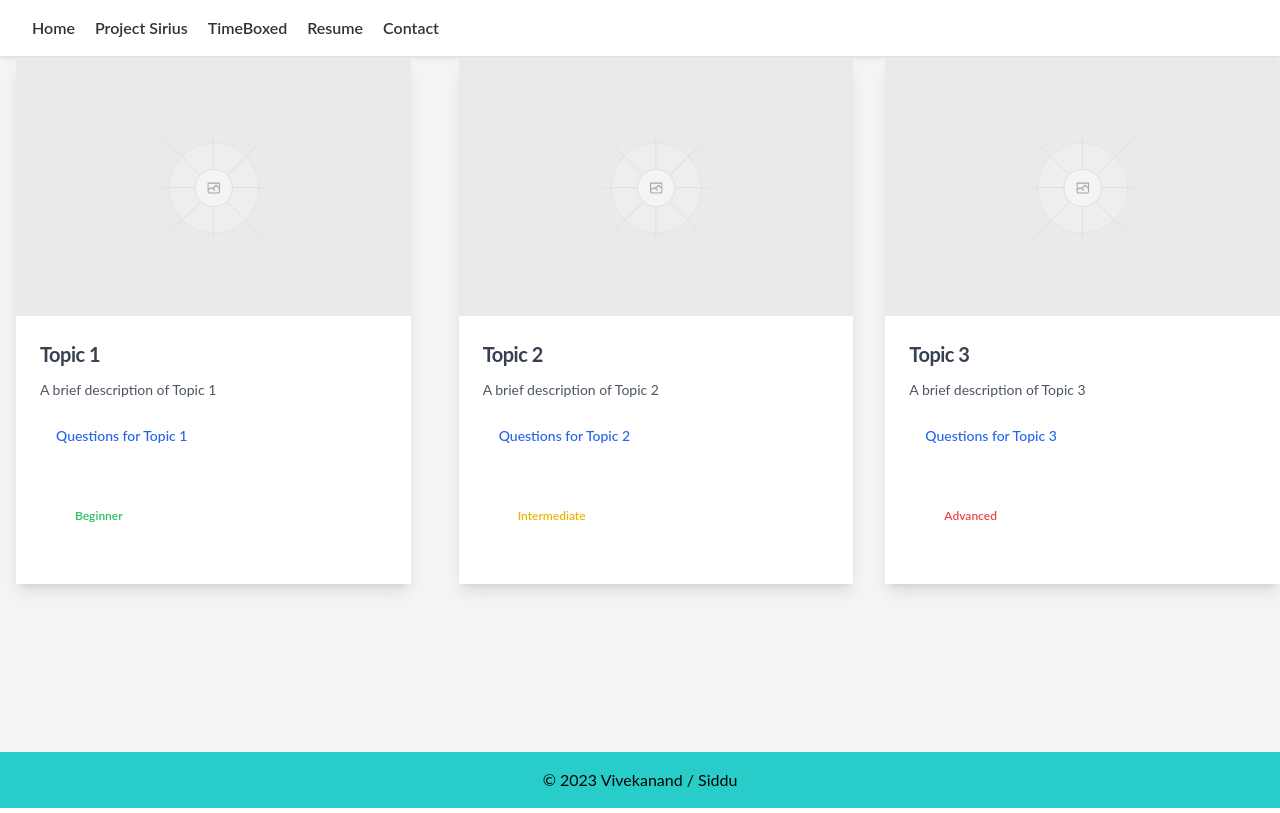
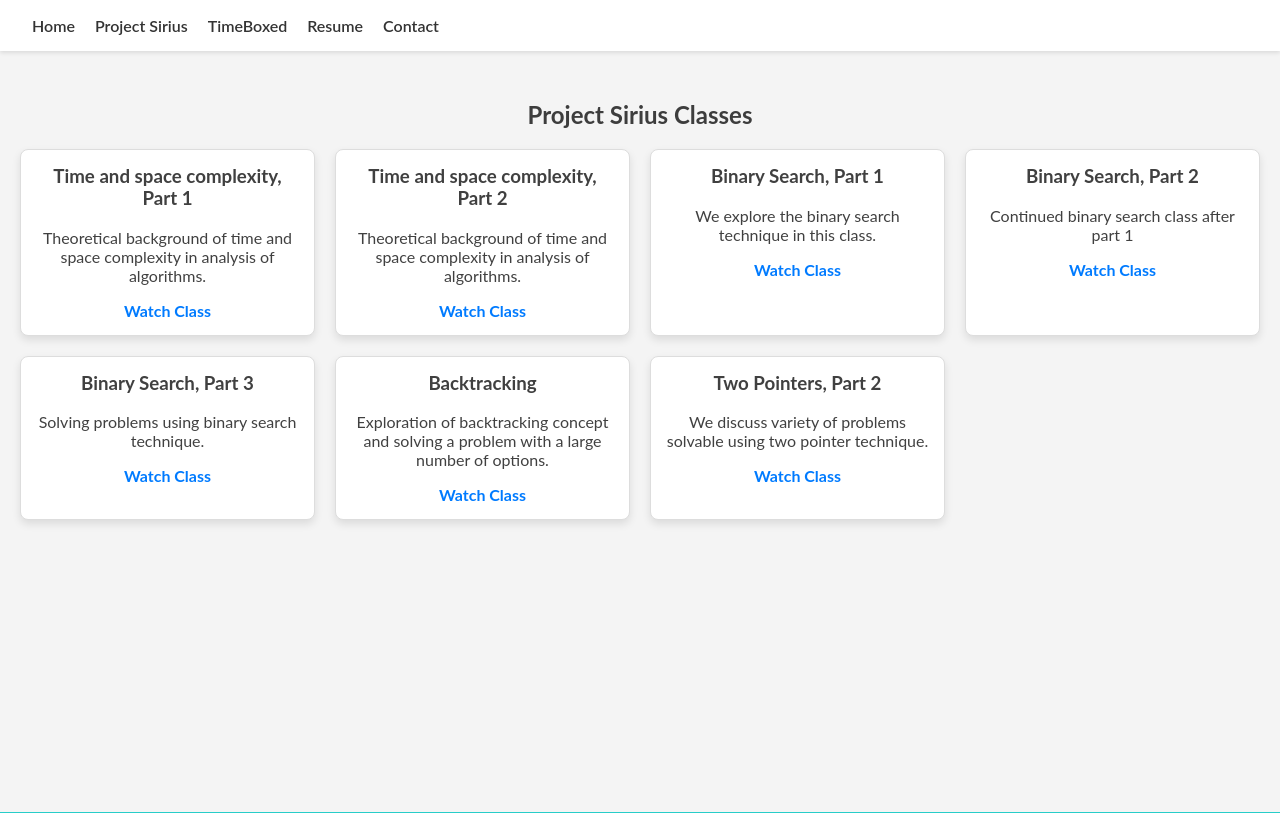
Before and after one commit to siddudubey/TimeBoxed, a Flask app: page /sirius in a window 1280 px wide. Shown: the top 813 px of the page. Run offline with Flask 3, Linux system fonts and the light colour scheme.

Commit message:
Adding project sirius class links
Revamped the Project Sirius page template with simpler design with no video thumbnails, added actual links to the classes.

```diff
--- a/src/app.py
+++ b/src/app.py
@@ -22,7 +22,19 @@ def download_resume():
 
 @app.route('/sirius')
 def sirius():
-    return render_template('sirius.html', title='Project Sirius')
+    # return render_template('sirius.html', title='Project Sirius')
+    classes = [
+        {"title": "Time and space complexity, Part 1", "description": "Theoretical background of time and space complexity in analysis of algorithms.", "link": "https://tldv.io/app/meetings/64ecc5024bfc27001357bf2c"},
+        {"title": "Time and space complexity, Part 2", "description": "Theoretical background of time and space complexity in analysis of algorithms.", "link": "https://tldv.io/app/meetings/64ee16c54ce21000122d24ec"},
+        {"title": "Binary Search, Part 1", "description": "We explore the binary search technique in this class.", "link": "https://youtu.be/1ELX88hH--8"},
+        {"title": "Binary Search, Part 2", "description": "Continued binary search class after part 1", "link": "https://youtu.be/MAMEctg-Zss"},
+        {"title": "Binary Search, Part 3", "description": "Solving problems using binary search technique.", "link": "https://tldv.io/app/meetings/64f60138ef183d001390f2bb"},
+        {"title": "Backtracking", "description": "Exploration of backtracking concept and solving a problem with a large number of options.", "link": "https://tldv.io/app/meetings/650876cbe2cf6900135828c7"},
+        {"title": "Two Pointers, Part 2", "description": "We discuss variety of problems solvable using two pointer technique.", "link": "https://tldv.io/app/meetings/653655293993ed0012ead7b7"},
+
+        # Add more classes as needed
+    ]
+    return render_template('sirius.html', classes=classes, title='Project Sirius')
 
 @app.route('/contact')
 def contact():
--- /dev/null
+++ b/src/static/sirius.css
@@ -0,0 +1,33 @@
+.project-sirius .container {
+    padding: 20px;
+    text-align: center;
+  }
+
+  .class-grid {
+    display: grid;
+    grid-template-columns: repeat(auto-fill, minmax(250px, 1fr));
+    gap: 20px;
+  }
+
+  .class-card {
+    background: #fff;
+    border: 1px solid #ddd;
+    padding: 15px;
+    border-radius: 8px;
+    box-shadow: 0 4px 8px rgba(0,0,0,0.1);
+    transition: transform 0.3s ease;
+  }
+
+  .class-card:hover {
+    transform: translateY(-5px);
+  }
+
+  .class-card h3 {
+    margin-top: 0;
+  }
+
+  .class-card a {
+    color: #007bff;
+    text-decoration: none;
+    font-weight: bold;
+  }
--- a/src/templates/sirius.html
+++ b/src/templates/sirius.html
@@ -1,7 +1,7 @@
 {% extends "base.html" %}
 
 {% block customcss %}
-<link rel="stylesheet" href="{{ url_for('static', filename='v0-sirius.css') }}">
+<link rel="stylesheet" href="{{ url_for('static', filename='sirius.css') }}">
 {% endblock %}
 
 {% block header %}
@@ -19,46 +19,18 @@
 {% endblock %}
 
 {% block content %}
-<!--
-   // v0 by Vercel.
-   // https://v0.dev/t/RLHPQSvJ57W
-   -->
-   <div class="flex flex-col lg:flex-row justify-around items-start lg:items-stretch space-y-8 lg:space-y-0 lg:space-x-8">
-    <div class="flex flex-col bg-white dark:bg-gray-800 shadow-lg rounded-lg overflow-hidden max-w-md mx-auto lg:mx-4">
-       <img src="{{ url_for('static', filename='images/placeholder.svg') }}" alt="Thumbnail" width="350" height="200" class="w-full h-64 object-cover" style="aspect-ratio: 350 / 200; object-fit: cover;">
-       <div class="p-6">
-          <h3 class="tracking-tight text-xl font-bold text-gray-700 dark:text-white">Topic 1</h3>
-          <p class="text-sm mt-3 text-gray-600 dark:text-gray-300">A brief description of Topic 1</p>
-          <button class="inline-flex items-center justify-center rounded-md text-sm font-medium ring-offset-background transition-colors focus-visible:outline-none focus-visible:ring-2 focus-visible:ring-ring focus-visible:ring-offset-2 disabled:pointer-events-none disabled:opacity-50 underline-offset-4 hover:underline h-10 px-4 py-2 mt-4 text-blue-600 hover:text-blue-500 dark:text-blue-400 dark:hover:text-blue-300">Questions for Topic 1</button>
-          <div class="p-6 mt-4 flex items-center">
-             <div class="inline-flex items-center rounded-full border px-2.5 py-0.5 text-xs font-semibold transition-colors focus:outline-none focus:ring-2 focus:ring-ring focus:ring-offset-2 border-transparent bg-primary hover:bg-primary/80 text-green-500 dark:text-green-400">Beginner</div>
-             <span class="relative flex h-10 w-10 shrink-0 overflow-hidden rounded-full ml-auto" src="/placeholder.svg?height=32&amp;width=32" alt="Author"></span>
-          </div>
-       </div>
+<section class="project-sirius">
+  <div class="container">
+    <h2>Project Sirius Classes</h2>
+    <div class="class-grid">
+      {% for class in classes %}
+      <div class="class-card">
+        <h3>{{ class.title }}</h3>
+        <p>{{ class.description }}</p>
+        <a href="{{ class.link }}" target="_blank">Watch Class</a>
+      </div>
+      {% endfor %}
     </div>
-    <div class="flex flex-col bg-white dark:bg-gray-800 shadow-lg rounded-lg overflow-hidden max-w-md mx-auto lg:mx-4">
-       <img src="{{ url_for('static', filename='images/placeholder.svg') }}" alt="Thumbnail" width="350" height="200" class="w-full h-64 object-cover" style="aspect-ratio: 350 / 200; object-fit: cover;">
-       <div class="p-6">
-          <h3 class="tracking-tight text-xl font-bold text-gray-700 dark:text-white">Topic 2</h3>
-          <p class="text-sm mt-3 text-gray-600 dark:text-gray-300">A brief description of Topic 2</p>
-          <button class="inline-flex items-center justify-center rounded-md text-sm font-medium ring-offset-background transition-colors focus-visible:outline-none focus-visible:ring-2 focus-visible:ring-ring focus-visible:ring-offset-2 disabled:pointer-events-none disabled:opacity-50 underline-offset-4 hover:underline h-10 px-4 py-2 mt-4 text-blue-600 hover:text-blue-500 dark:text-blue-400 dark:hover:text-blue-300">Questions for Topic 2</button>
-          <div class="p-6 mt-4 flex items-center">
-             <div class="inline-flex items-center rounded-full border px-2.5 py-0.5 text-xs font-semibold transition-colors focus:outline-none focus:ring-2 focus:ring-ring focus:ring-offset-2 border-transparent bg-primary hover:bg-primary/80 text-yellow-500 dark:text-yellow-400">Intermediate</div>
-             <span class="relative flex h-10 w-10 shrink-0 overflow-hidden rounded-full ml-auto" src="/placeholder.svg?height=32&amp;width=32" alt="Author"></span>
-          </div>
-       </div>
-    </div>
-    <div class="flex flex-col bg-white dark:bg-gray-800 shadow-lg rounded-lg overflow-hidden max-w-md mx-auto lg:mx-4">
-       <img src="{{ url_for('static', filename='images/placeholder.svg') }}" alt="Thumbnail" width="350" height="200" class="w-full h-64 object-cover" style="aspect-ratio: 350 / 200; object-fit: cover;">
-       <div class="p-6">
-          <h3 class="tracking-tight text-xl font-bold text-gray-700 dark:text-white">Topic 3</h3>
-          <p class="text-sm mt-3 text-gray-600 dark:text-gray-300">A brief description of Topic 3</p>
-          <button class="inline-flex items-center justify-center rounded-md text-sm font-medium ring-offset-background transition-colors focus-visible:outline-none focus-visible:ring-2 focus-visible:ring-ring focus-visible:ring-offset-2 disabled:pointer-events-none disabled:opacity-50 underline-offset-4 hover:underline h-10 px-4 py-2 mt-4 text-blue-600 hover:text-blue-500 dark:text-blue-400 dark:hover:text-blue-300">Questions for Topic 3</button>
-          <div class="p-6 mt-4 flex items-center">
-             <div class="inline-flex items-center rounded-full border px-2.5 py-0.5 text-xs font-semibold transition-colors focus:outline-none focus:ring-2 focus:ring-ring focus:ring-offset-2 border-transparent bg-primary hover:bg-primary/80 text-red-500 dark:text-red-400">Advanced</div>
-             <span class="relative flex h-10 w-10 shrink-0 overflow-hidden rounded-full ml-auto" src="/placeholder.svg?height=32&amp;width=32" alt="Author"></span>
-          </div>
-       </div>
-    </div>
- </div>
+  </div>
+</section>
 {% endblock %}
```
